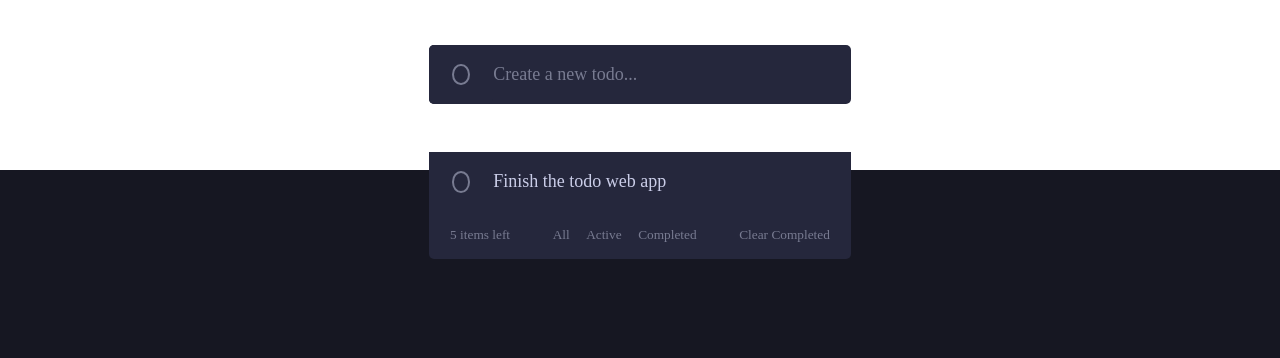
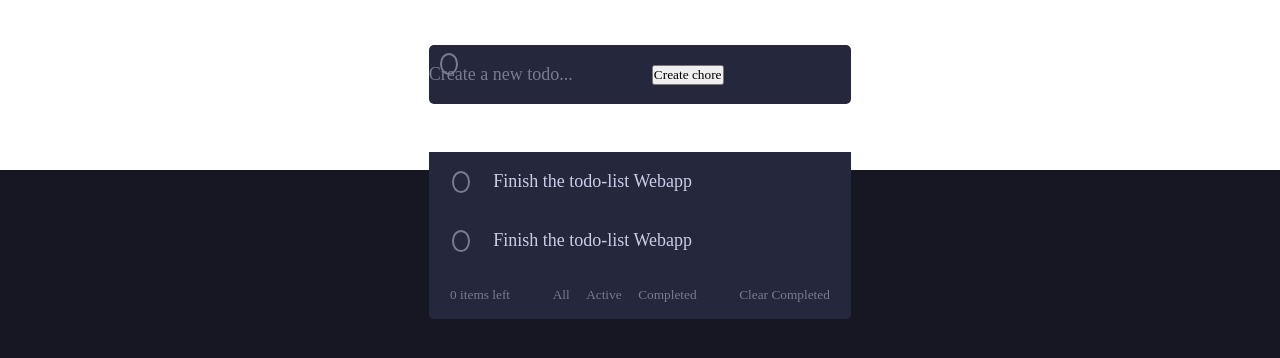
Before and after one commit to gbatistaa/todo-app, a plain HTML site: page index.html in a window 1280 px wide. Shown: the part 110-468 px from the top of the page. Drawn offline with Linux system fonts and the light colour scheme; a web font is replaced by a local one.

Commit message:
update on the structure, and addition of elements for test

```diff
--- a/index.html
+++ b/index.html
@@ -15,11 +15,14 @@
             <img src="ignore/icon-sun.svg" alt="" id="theme-icon">
         </div>
         <div class="main-item todo-item" id="todo-maker">
-            <label class="check-label">
-                <input type="checkbox" name="check" class="checkbox">
-                <div class="custom-check"></div>
-            </label>
-            <input type="text" name="chore" class="chore-name" autocomplete="off" placeholder="Create a new todo...">
+            <div id="div-aux">
+                <label class="check-label">
+                    <input type="checkbox" name="check" class="checkbox">
+                    <div class="custom-check"></div>
+                </label>
+                <input type="text" name="chore" class="chore-name not-checked" autocomplete="off" placeholder="Create a new todo...">
+            </div>
+            <button type="button" id="create-button">Create chore</button>
         </div>
         <div class="main-item" id="todo-list">
             <div class="list-item">
@@ -27,11 +30,18 @@
                     <input type="checkbox" name="check" class="checkbox">
                     <div class="custom-check"></div>
                 </label>
-                <span class="chore-name checked">Finish the todo web app</span>
+                <input class="chore-name not-checked" value="Finish the todo-list Webapp">
+            </div>
+            <div class="list-item">
+                <label class="check-label">
+                    <input type="checkbox" name="check" class="checkbox">
+                    <div class="custom-check"></div>
+                </label>
+                <input class="chore-name not-checked" value="Finish the todo-list Webapp">
             </div>
             <div id="list-management" class="with-items">
                 <div class="management-item">
-                    <button id="many-left"><span id="number-left">5</span> items left</button>
+                    <button id="many-left"><span id="number-left">0</span> items left</button>
                 </div>
                 <div class="management-item" id="filters">
                     <button class="list-filter">All</button>
```
